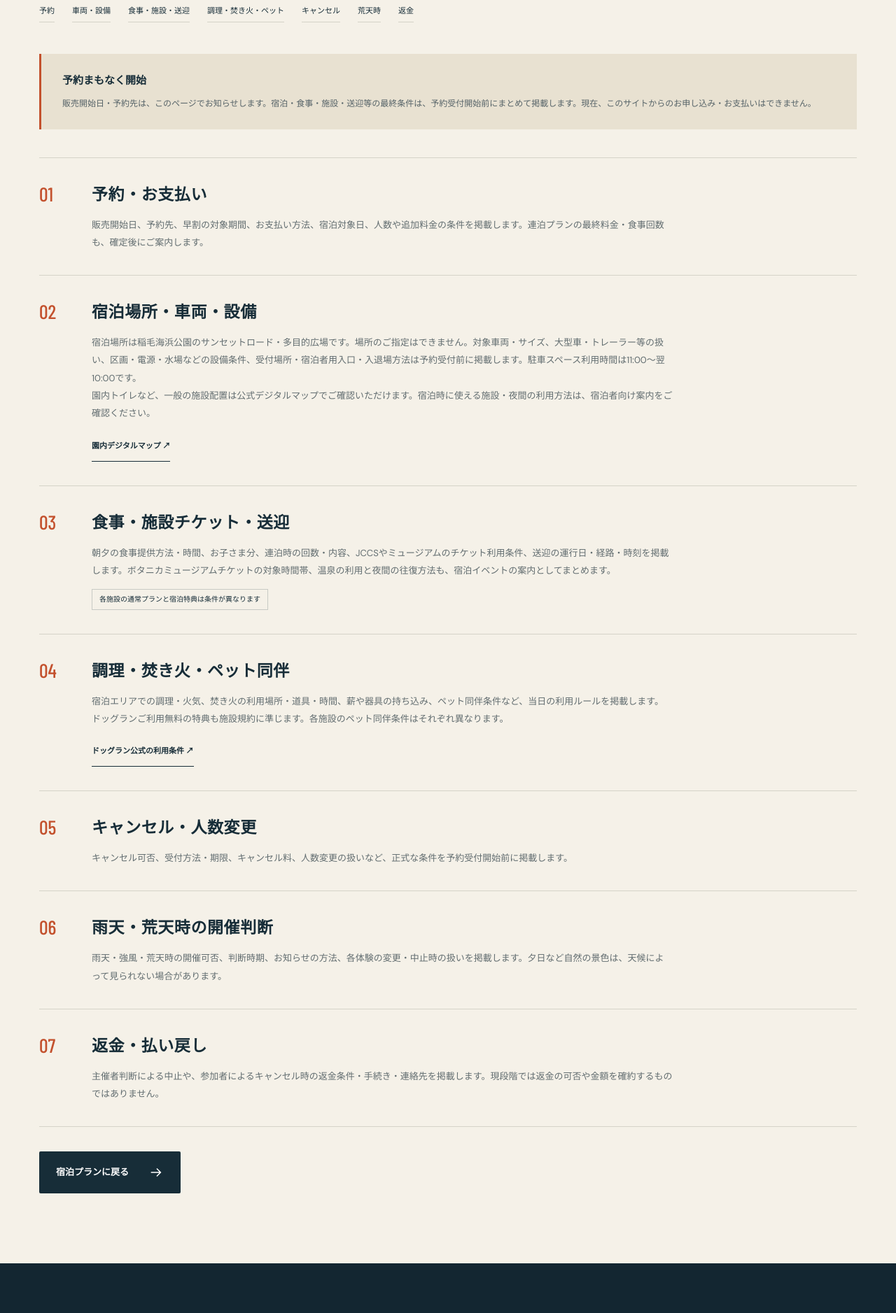
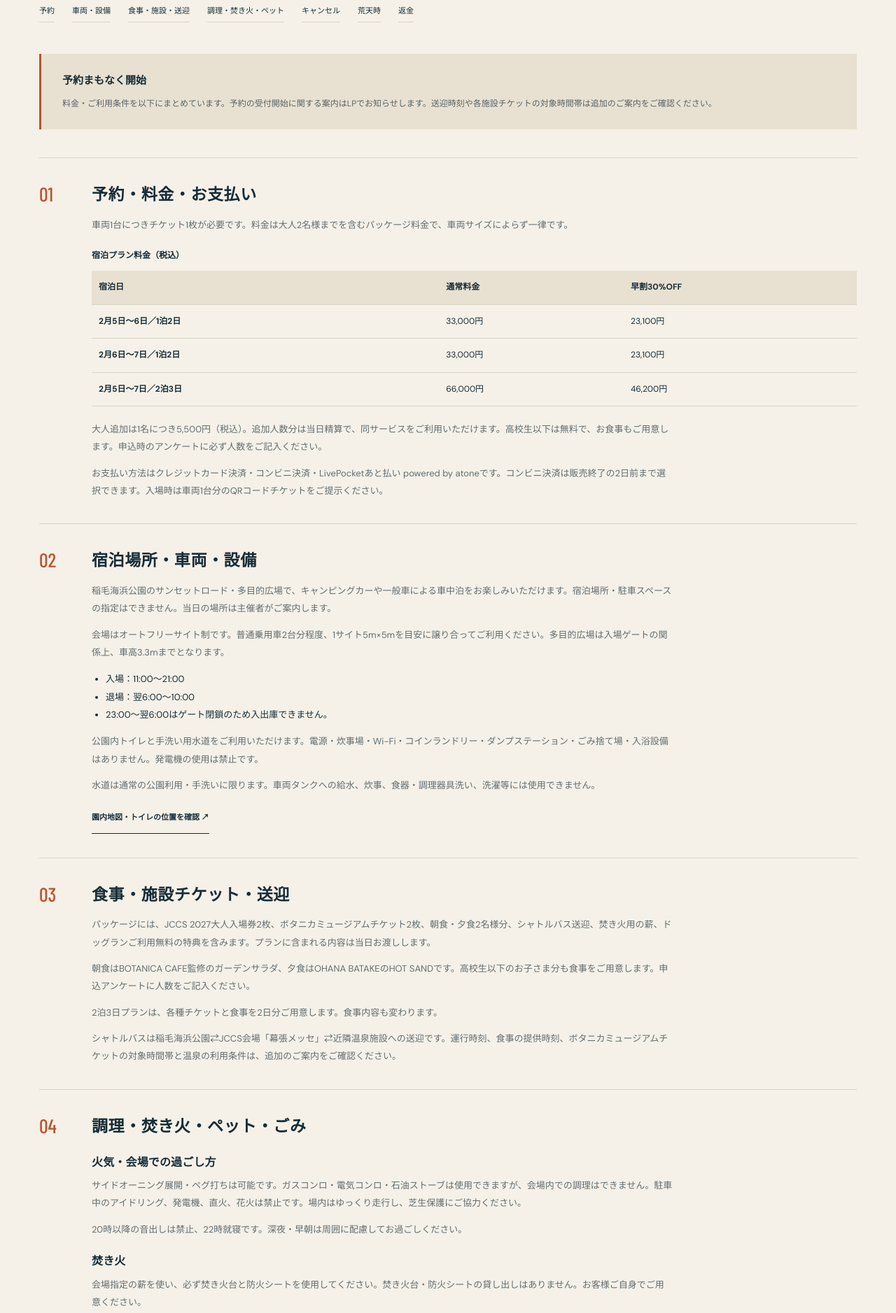
Before and after one commit to sunsetbeachpark/inahaku-sunset-2027, a plain HTML site: page stay-guide.html in a window 1280 px wide. Shown: the part 440-2317 px from the top of the page at 70% size. Drawn offline with nearby package versions, Linux system fonts and the light colour scheme; a web font is replaced by a local one.

Commit message:
Complete stay guide and align prices with booking conditions

```diff
--- a/stay-guide.html
+++ b/stay-guide.html
@@ -2,22 +2,22 @@
 <html lang="ja">
 <head>
 <meta charset="utf-8"><meta name="viewport" content="width=device-width,initial-scale=1"><meta name="theme-color" content="#172d38">
-<meta name="description" content="稲泊サンセット2027の車両・設備条件、予約、食事・施設・送迎、キャンセル・荒天時のご案内。詳細は予約受付開始前に公開します。">
+<meta name="description" content="稲泊サンセット2027の車両・設備条件、予約、食事・施設・送迎、キャンセル・荒天時のご案内。料金・車両・設備・会場ルールをまとめています。">
 <title>ご予約前のご案内｜INAHAKU SUNSET 2027</title><link rel="icon" href="assets/inahaku-logo.webp"><link rel="canonical" href="https://sunsetbeachpark.github.io/inahaku-sunset-2027/stay-guide.html">
 <link rel="preconnect" href="https://fonts.googleapis.com"><link rel="preconnect" href="https://fonts.gstatic.com" crossorigin><link href="https://fonts.googleapis.com/css2?family=Barlow+Condensed:wght@500;600;700;800&family=DM+Sans:wght@400;500;600;700&family=Noto+Sans+JP:wght@400;500;600;700;800;900&display=swap" rel="stylesheet">
-<link rel="stylesheet" href="style.css?v=20261107a"><script src="script.js?v=20261107a" defer></script></head>
+<link rel="stylesheet" href="style.css?v=20261107b"><script src="script.js?v=20261107b" defer></script></head>
 <body><svg class="svg-library" aria-hidden="true" xmlns="http://www.w3.org/2000/svg"><defs><symbol id="i-arrow" viewBox="0 0 24 24"><path d="M4 12h15m-6-6 6 6-6 6"/></symbol></defs></svg><a class="skip-link" href="#main">本文へ移動</a>
 <header class="site-header header-solid" id="site-header"><a class="brand" href="index.html"><img src="assets/inahaku-logo.webp" width="44" height="44" alt=""><span>INAHAKU<small>SUNSET 2027</small></span></a><a class="header-cta" href="index.html#plan" style="margin-left:auto">プランを見る <svg class="icon"><use href="#i-arrow"/></svg></a></header>
 <main id="main" class="guide-main shell"><div class="guide-hero"><a class="guide-back" href="index.html">← イベントページへ戻る</a><span class="eyebrow">BEFORE YOUR SEASIDE ROAD TRIP</span><h1>ご予約前のご案内</h1><p>愛車と気持ちよく過ごすために。<br>宿泊条件・ご予約・変更や中止時の案内を、こちらにまとめます。</p><nav class="guide-section-links" aria-label="案内項目"><a href="#booking">予約</a><a href="#vehicles">車両・設備</a><a href="#facilities">食事・施設・送迎</a><a href="#rules">調理・焚き火・ペット</a><a href="#cancellation">キャンセル</a><a href="#weather">荒天時</a><a href="#refund">返金</a></nav></div>
-<div class="guide-status"><strong>予約まもなく開始</strong><p>販売開始日・予約先は、このページでお知らせします。宿泊・食事・施設・送迎等の最終条件は、予約受付開始前にまとめて掲載します。現在、このサイトからのお申し込み・お支払いはできません。</p></div>
+<div class="guide-status"><strong>予約まもなく開始</strong><p>料金・ご利用条件を以下にまとめています。予約の受付開始に関する案内はLPでお知らせします。送迎時刻や各施設チケットの対象時間帯は追加のご案内をご確認ください。</p></div>
 <div class="guide-sections">
-<section class="guide-row" id="booking"><span>01</span><div><h2>予約・お支払い</h2><p>販売開始日、予約先、早割の対象期間、お支払い方法、宿泊対象日、人数や追加料金の条件を掲載します。連泊プランの最終料金・食事回数も、確定後にご案内します。</p></div></section>
-<section class="guide-row" id="vehicles"><span>02</span><div><h2>宿泊場所・車両・設備</h2><p>宿泊場所は稲毛海浜公園のサンセットロード・多目的広場です。場所のご指定はできません。対象車両・サイズ、大型車・トレーラー等の扱い、区画・電源・水場などの設備条件、受付場所・宿泊者用入口・入退場方法は予約受付前に掲載します。駐車スペース利用時間は11:00〜翌10:00です。</p><p>園内トイレなど、一般の施設配置は公式デジタルマップでご確認いただけます。宿泊時に使える施設・夜間の利用方法は、宿泊者向け案内をご確認ください。</p><a class="text-link" href="https://imachizu.jp/sunsetbeachpark/map/" target="_blank" rel="noopener noreferrer">園内デジタルマップ ↗</a></div></section>
-<section class="guide-row" id="facilities"><span>03</span><div><h2>食事・施設チケット・送迎</h2><p>朝夕の食事提供方法・時間、お子さま分、連泊時の回数・内容、JCCSやミュージアムのチケット利用条件、送迎の運行日・経路・時刻を掲載します。ボタニカミュージアムチケットの対象時間帯、温泉の利用と夜間の往復方法も、宿泊イベントの案内としてまとめます。</p><span class="outline-label">各施設の通常プランと宿泊特典は条件が異なります</span></div></section>
-<section class="guide-row" id="rules"><span>04</span><div><h2>調理・焚き火・ペット同伴</h2><p>宿泊エリアでの調理・火気、焚き火の利用場所・道具・時間、薪や器具の持ち込み、ペット同伴条件など、当日の利用ルールを掲載します。ドッグランご利用無料の特典も施設規約に準じます。各施設のペット同伴条件はそれぞれ異なります。</p><a class="text-link" href="https://sunsetbeachpark.jp/activity/dog-run/" target="_blank" rel="noopener noreferrer">ドッグラン公式の利用条件 ↗</a></div></section>
-<section class="guide-row" id="cancellation"><span>05</span><div><h2>キャンセル・人数変更</h2><p>キャンセル可否、受付方法・期限、キャンセル料、人数変更の扱いなど、正式な条件を予約受付開始前に掲載します。</p></div></section>
-<section class="guide-row" id="weather"><span>06</span><div><h2>雨天・荒天時の開催判断</h2><p>雨天・強風・荒天時の開催可否、判断時期、お知らせの方法、各体験の変更・中止時の扱いを掲載します。夕日など自然の景色は、天候によって見られない場合があります。</p></div></section>
-<section class="guide-row" id="refund"><span>07</span><div><h2>返金・払い戻し</h2><p>主催者判断による中止や、参加者によるキャンセル時の返金条件・手続き・連絡先を掲載します。現段階では返金の可否や金額を確約するものではありません。</p></div></section>
+<section class="guide-row" id="booking"><span>01</span><div><h2>予約・料金・お支払い</h2><p>車両1台につきチケット1枚が必要です。料金は大人2名様までを含むパッケージ料金で、車両サイズによらず一律です。</p><div class="guide-table-wrap"><table class="guide-table"><caption>宿泊プラン料金（税込）</caption><thead><tr><th scope="col">宿泊日</th><th scope="col">通常料金</th><th scope="col">早割30%OFF</th></tr></thead><tbody><tr><th scope="row">2月5日〜6日／1泊2日</th><td>33,000円</td><td>23,100円</td></tr><tr><th scope="row">2月6日〜7日／1泊2日</th><td>33,000円</td><td>23,100円</td></tr><tr><th scope="row">2月5日〜7日／2泊3日</th><td>66,000円</td><td>46,200円</td></tr></tbody></table></div><p>大人追加は1名につき5,500円（税込）。追加人数分は当日精算で、同サービスをご利用いただけます。高校生以下は無料で、お食事もご用意します。申込時のアンケートに必ず人数をご記入ください。</p><p>お支払い方法はクレジットカード決済・コンビニ決済・LivePocketあと払い powered by atoneです。コンビニ決済は販売終了の2日前まで選択できます。入場時は車両1台分のQRコードチケットをご提示ください。</p></div></section>
+<section class="guide-row" id="vehicles"><span>02</span><div><h2>宿泊場所・車両・設備</h2><p>稲毛海浜公園のサンセットロード・多目的広場で、キャンピングカーや一般車による車中泊をお楽しみいただけます。宿泊場所・駐車スペースの指定はできません。当日の場所は主催者がご案内します。</p><p>会場はオートフリーサイト制です。普通乗用車2台分程度、1サイト5m×5mを目安に譲り合ってご利用ください。多目的広場は入場ゲートの関係上、車高3.3mまでとなります。</p><ul><li>入場：11:00〜21:00</li><li>退場：翌6:00〜10:00</li><li>23:00〜翌6:00はゲート閉鎖のため入出庫できません。</li></ul><p>公園内トイレと手洗い用水道をご利用いただけます。電源・炊事場・Wi-Fi・コインランドリー・ダンプステーション・ごみ捨て場・入浴設備はありません。発電機の使用は禁止です。</p><p>水道は通常の公園利用・手洗いに限ります。車両タンクへの給水、炊事、食器・調理器具洗い、洗濯等には使用できません。</p><a class="text-link" href="https://imachizu.jp/sunsetbeachpark/map/" target="_blank" rel="noopener noreferrer">園内地図・トイレの位置を確認 ↗</a></div></section>
+<section class="guide-row" id="facilities"><span>03</span><div><h2>食事・施設チケット・送迎</h2><p>パッケージには、JCCS 2027大人入場券2枚、ボタニカミュージアムチケット2枚、朝食・夕食2名様分、シャトルバス送迎、焚き火用の薪、ドッグランご利用無料の特典を含みます。プランに含まれる内容は当日お渡しします。</p><p>朝食はBOTANICA CAFE監修のガーデンサラダ、夕食はOHANA BATAKEのHOT SANDです。高校生以下のお子さま分も食事をご用意します。申込アンケートに人数をご記入ください。</p><p>2泊3日プランは、各種チケットと食事を2日分ご用意します。食事内容も変わります。</p><p>シャトルバスは稲毛海浜公園⇄JCCS会場「幕張メッセ」⇄近隣温泉施設への送迎です。運行時刻、食事の提供時刻、ボタニカミュージアムチケットの対象時間帯と温泉の利用条件は、追加のご案内をご確認ください。</p></div></section>
+<section class="guide-row" id="rules"><span>04</span><div><h2>調理・焚き火・ペット・ごみ</h2><h3>火気・会場での過ごし方</h3><p>サイドオーニング展開・ペグ打ちは可能です。ガスコンロ・電気コンロ・石油ストーブは使用できますが、会場内での調理はできません。駐車中のアイドリング、発電機、直火、花火は禁止です。場内はゆっくり走行し、芝生保護にご協力ください。</p><p>20時以降の音出しは禁止、22時就寝です。深夜・早朝は周囲に配慮してお過ごしください。</p><h3>焚き火</h3><p>会場指定の薪を使い、必ず焚き火台と防火シートを使用してください。焚き火台・防火シートの貸し出しはありません。お客様ご自身でご用意ください。</p><h3>ペット同伴</h3><p>車外にペットを連れ出す際は必ずリードをご使用ください。歩ける場所・排泄のルールは施設の指定に従い、鳴き声など周囲へのご配慮をお願いします。ドッグランやミュージアムなどの利用条件は施設ごとに異なります。</p><h3>ごみ・炭の処理</h3><p>ごみは原則すべてお持ち帰りください。公園内のごみ箱には捨てないでください。</p><p>会場では専用ごみ袋を4枚セット500円（税込）で販売します。購入した袋で、燃えるごみ・ビン・カン・ペットボトルに分別したごみに限り、会場で回収します。会場で購入した専用薪の炭は、会場の指定方法で処分できます。</p><a class="text-link" href="https://docs.google.com/document/d/1CjJmhqkC1Bg6jWU9oNJOqz1gqP3-bJoobniiiQc0FOA/edit?usp=sharing" target="_blank" rel="noopener noreferrer">利用注意事項・マナーのしおり ↗</a></div></section>
+<section class="guide-row" id="cancellation"><span>05</span><div><h2>キャンセル・人数変更</h2><p>お客様都合のキャンセルはお受けできません。大人の追加人数分は、1名につき5,500円（税込）を当日精算します。その他の人数変更・手続きについては実行委員会へお問い合わせください。</p><p>お問い合わせ：<a href="mailto:info@mastergates.net">info@mastergates.net</a></p></div></section>
+<section class="guide-row" id="weather"><span>06</span><div><h2>雨天・荒天時の開催判断</h2><p>雨天・強風・荒天・災害など、安全な開催が困難と主催者が判断した場合、内容を変更または開催を中止することがあります。天候の急変や安全確保のため、当日に変更・中止となる場合もあります。</p><p>開催判断は主催者の案内をご確認ください。夕日など自然の景色は天候によって見られない場合があります。</p></div></section>
+<section class="guide-row" id="refund"><span>07</span><div><h2>返金・払い戻し</h2><p>主催者判断によりイベントを中止した場合、キャンセル料は発生しません。お客様都合のキャンセルはお受けできません。</p><p>払い戻しの対象・方法・時期・手数料等は、予約ページおよび主催者からの案内をご確認ください。本ページと予約ページの記載に差異がある場合は、予約ページの最新情報を優先します。</p><a class="text-link" href="https://livepocket.jp/e/h3ws6" target="_blank" rel="noopener noreferrer">予約ページの最新条件を確認 ↗</a></div></section>
 <div class="guide-bottom"><a class="button button-navy" href="index.html#plan">宿泊プランに戻る <svg class="icon"><use href="#i-arrow"/></svg></a></div>
 </div></main>
 <footer class="site-footer"><div class="shell"><div class="footer-top"><a class="footer-brand" href="index.html">INAHAKU<span>SUNSET 2027</span></a><p>主催：株式会社ワールドパーク<br>協力：ジャパンキャンピングカーショー事務局<br>運営：株式会社マスターゲイツ</p></div><div class="footer-links"><a href="index.html">イベントページ</a><a href="https://sunsetbeachpark.jp/" target="_blank" rel="noopener noreferrer">公園公式サイト ↗</a><a href="https://sunsetbeachpark.jp/event/" target="_blank" rel="noopener noreferrer">公園のイベント一覧 ↗</a></div><div class="footer-bottom"><p>掲載内容は変更になる場合があります。</p><span>SEE YOU BY THE SEA.</span></div></div></footer></body></html>
--- a/style.css
+++ b/style.css
@@ -3192,3 +3192,14 @@ dialog>.button {
 .booking-body > h3 > span {
   display: block;
 }
+
+.guide-table-wrap { margin:20px 0; max-width:100%; overflow-x:auto; }
+.guide-table { border-collapse:collapse; width:100%; font-size:12px; }
+.guide-table caption { text-align:left; font-weight:700; margin-bottom:10px; }
+.guide-table th,.guide-table td { text-align:left; padding:12px 10px; border-bottom:1px solid var(--line); }
+.guide-table thead { background:#e8e1d1; }
+.guide-row h3 { font-size:16px; margin:20px 0 8px; }
+.guide-row ul { padding-left:20px; font-size:13px; }
+.guide-row p+p { margin-top:12px; }
+.guide-row a[href^="mailto:"] { text-decoration:underline; }
+@media(max-width:650px){.guide-table{font-size:10px}.guide-table th,.guide-table td{padding:10px 6px}.guide-row ul{font-size:12px}}
```
Also changed, not shown: index.html (+10 -10 lines).
